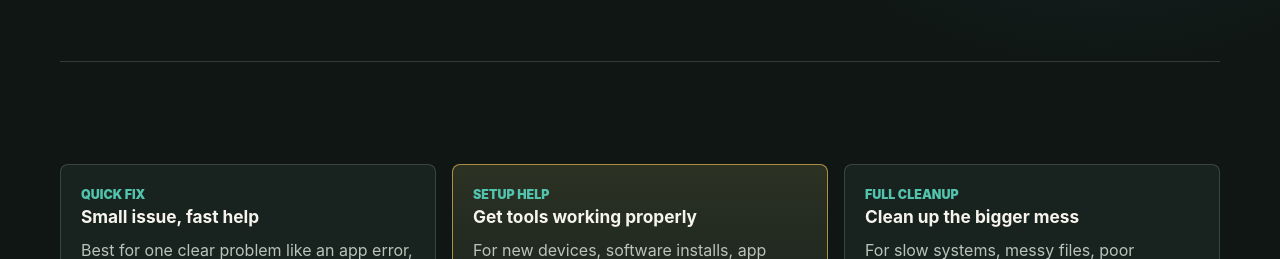
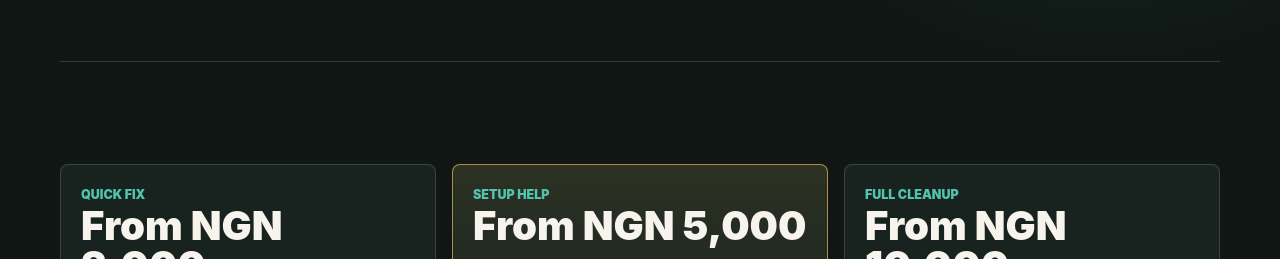
Before and after one commit to smootherway2-cpu/mendmode, a plain HTML site: page pricing.html in a window 1280 px wide. Shown: the part 518-777 px from the top of the page. Drawn offline with Linux system fonts and the light colour scheme.

Commit message:
Add starter prices and package field

```diff
--- a/pricing.html
+++ b/pricing.html
@@ -36,6 +36,7 @@
           <article class="price-card">
             <div>
               <p class="price-label">Quick Fix</p>
+              <p class="price">From NGN 2,000</p>
               <h3>Small issue, fast help</h3>
               <p>Best for one clear problem like an app error, login issue, setup question, or browser trouble.</p>
             </div>
@@ -50,6 +51,7 @@
           <article class="price-card featured">
             <div>
               <p class="price-label">Setup Help</p>
+              <p class="price">From NGN 5,000</p>
               <h3>Get tools working properly</h3>
               <p>For new devices, software installs, app configuration, email setup, accounts, and workflow setup.</p>
             </div>
@@ -64,6 +66,7 @@
           <article class="price-card">
             <div>
               <p class="price-label">Full Cleanup</p>
+              <p class="price">From NGN 10,000</p>
               <h3>Clean up the bigger mess</h3>
               <p>For slow systems, messy files, poor organization, backup setup, security basics, and repeated friction.</p>
             </div>
@@ -91,6 +94,15 @@
           <label>
             Device or app
             <input name="device" type="text" placeholder="Laptop, phone, Gmail, WhatsApp..." required>
+          </label>
+          <label>
+            Package
+            <select name="package">
+              <option>Not sure yet</option>
+              <option>Quick Fix - from NGN 2,000</option>
+              <option>Setup Help - from NGN 5,000</option>
+              <option>Full Cleanup - from NGN 10,000</option>
+            </select>
           </label>
           <label>
             What is the problem?
--- a/script.js
+++ b/script.js
@@ -54,6 +54,7 @@ function buildRequestMessage(form) {
   const data = new FormData(form);
   const name = data.get("name") || "";
   const device = data.get("device") || "";
+  const selectedPackage = data.get("package") || "Not sure yet";
   const issue = data.get("issue") || "";
   const date = data.get("date") || "Not selected";
   const time = data.get("time") || "Not selected";
@@ -64,6 +65,7 @@ function buildRequestMessage(form) {
     "",
     `Name: ${name}`,
     `Device/app: ${device}`,
+    `Package: ${selectedPackage}`,
     `Issue: ${issue}`,
     `Preferred date: ${date}`,
     `Preferred time: ${time}`,
--- a/styles.css
+++ b/styles.css
@@ -481,6 +481,14 @@ p {
   text-transform: uppercase;
 }
 
+.price {
+  margin-bottom: 1rem !important;
+  color: var(--text) !important;
+  font-size: clamp(1.7rem, 4vw, 2.5rem);
+  font-weight: 900;
+  line-height: 1;
+}
+
 .price-card ul {
   display: grid;
   gap: 0.65rem;
```
Also changed, not shown: faq.html (+9 -0 lines), index.html (+9 -0 lines), process.html (+9 -0 lines), services.html (+9 -0 lines).
